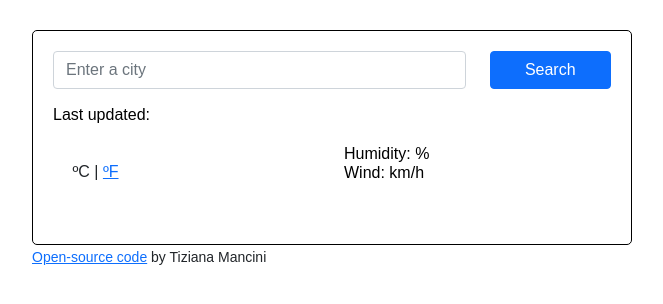
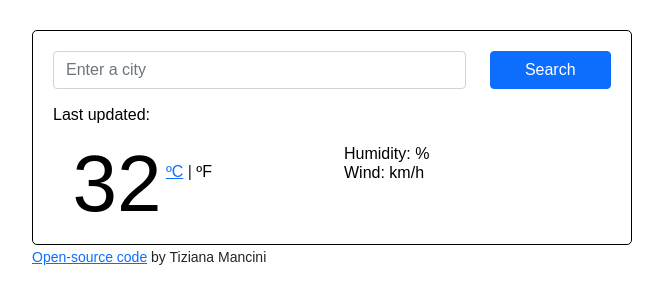
Before and after one commit to TizianaMancini/Weather-App, a plain HTML site: page index.html in a window 1280 px wide. Both pictures are taken after a click on the link "ºF". Shown: the whole page, without its empty margins (308-971 px from the left). Drawn offline with nearby package versions, Linux system fonts and the light colour scheme; no server answers.

Commit message:
Added links and unit conversion to the Celsius and Fahrenheit

```diff
--- a/index.html
+++ b/index.html
@@ -62,7 +62,10 @@
               <div class="clearfix weather-temperature">
                 <img src="" alt="" id="icon" />
                 <strong id="temperature"></strong>
-                <span class="units"> ºC | <a href="#">ºF</a></span>
+                <span class="units">
+                  <a href="#" id="celsius-link" class="active">ºC</a> |
+                  <a href="#" id="fahrenheit-link">ºF</a></span
+                >
               </div>
             </div>
 
--- a/src/index.js
+++ b/src/index.js
@@ -63,7 +63,9 @@ function displayTemperature(response) {
   let dateElement = document.querySelector("#date");
   let iconElement = document.querySelector("#icon");
 
-  temperatureElement.innerHTML = Math.round(response.data.main.temp);
+  celsiusTemperature = response.data.main.temp;
+
+  temperatureElement.innerHTML = Math.round(celsiusTemperature);
   cityElement.innerHTML = response.data.name + ", " + response.data.sys.country;
   descriptionElement.innerHTML = response.data.weather[0].description;
   humidityElement.innerHTML = response.data.main.humidity;
@@ -91,7 +93,33 @@ function handleSubmit(event) {
   search(cityInputElement.value);
 }
 
-search("Toronto");
+function displayFahrenheitTemperature(event) {
+  event.preventDefault();
+  let fahrenheitTemperature = celsiusTemperature * (9 / 5) + 32;
+  //Moving the active class from celsius to fahrenhiet to change the link format
+  celsiusLink.classList.remove("active");
+  fahrenheitLink.classList.add("active");
+  let temperatureElement = document.querySelector("#temperature");
+  temperatureElement.innerHTML = Math.round(fahrenheitTemperature);
+}
+
+function displayCelsiusTemperature(event) {
+  event.preventDefault();
+  fahrenheitLink.classList.remove("active");
+  celsiusLink.classList.add("active");
+  let temperatureElement = document.querySelector("#temperature");
+  temperatureElement.innerHTML = Math.round(celsiusTemperature);
+}
+
+let celsiusTemperature = null;
 
 let form = document.querySelector("#search-form");
 form.addEventListener("submit", handleSubmit);
+
+let fahrenheitLink = document.querySelector("#fahrenheit-link");
+fahrenheitLink.addEventListener("click", displayFahrenheitTemperature);
+
+let celsiusLink = document.querySelector("#celsius-link");
+celsiusLink.addEventListener("click", displayCelsiusTemperature);
+
+search("Toronto");
--- a/src/styles.css
+++ b/src/styles.css
@@ -61,3 +61,13 @@ li::first-letter {
   font-size: 16px;
   top: -34px;
 }
+
+.weather-temperature .active {
+  color: black;
+  cursor: default;
+  text-decoration: none;
+}
+
+.weather-temperature .active:hover {
+  cursor: default;
+}
```
